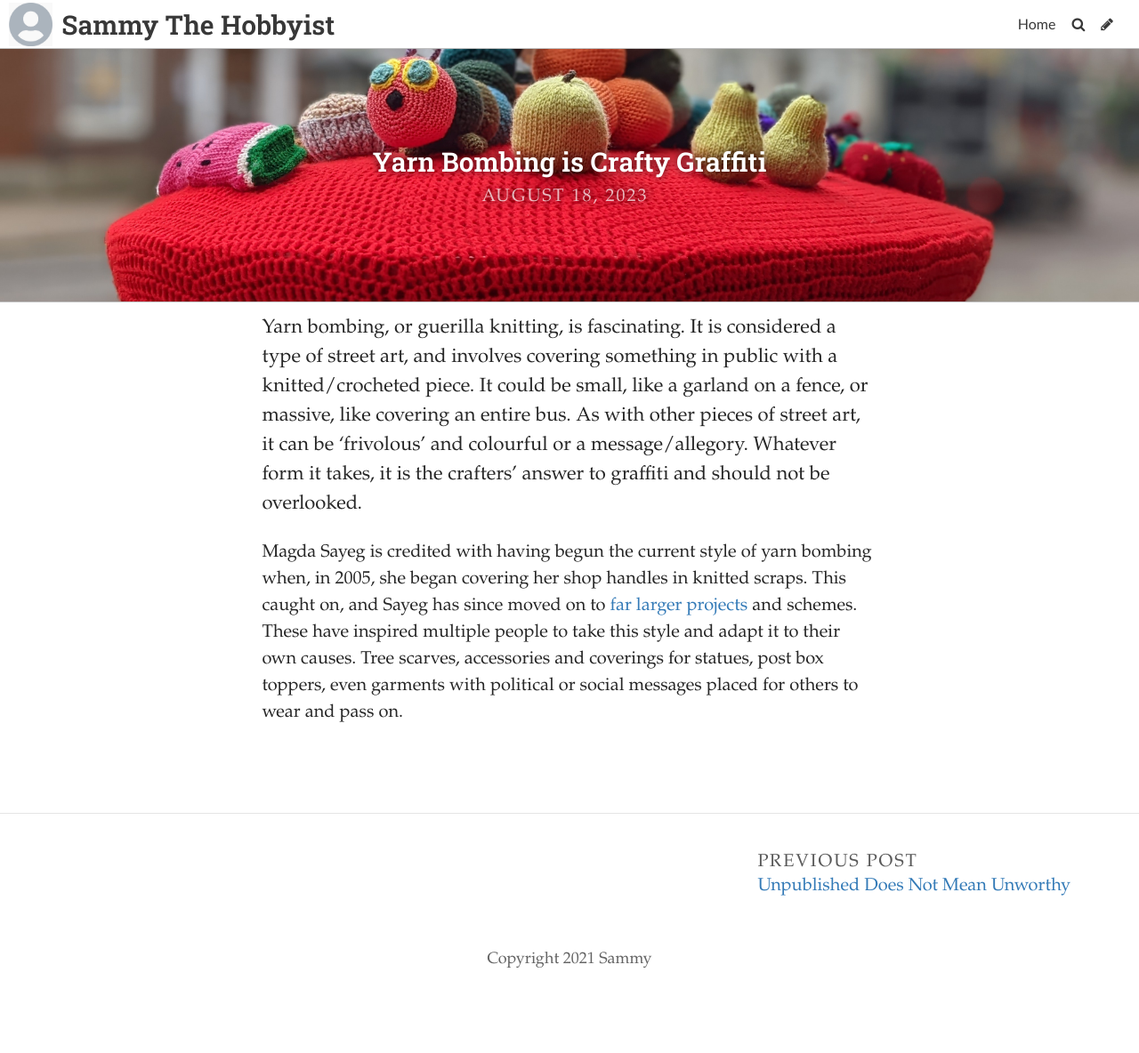
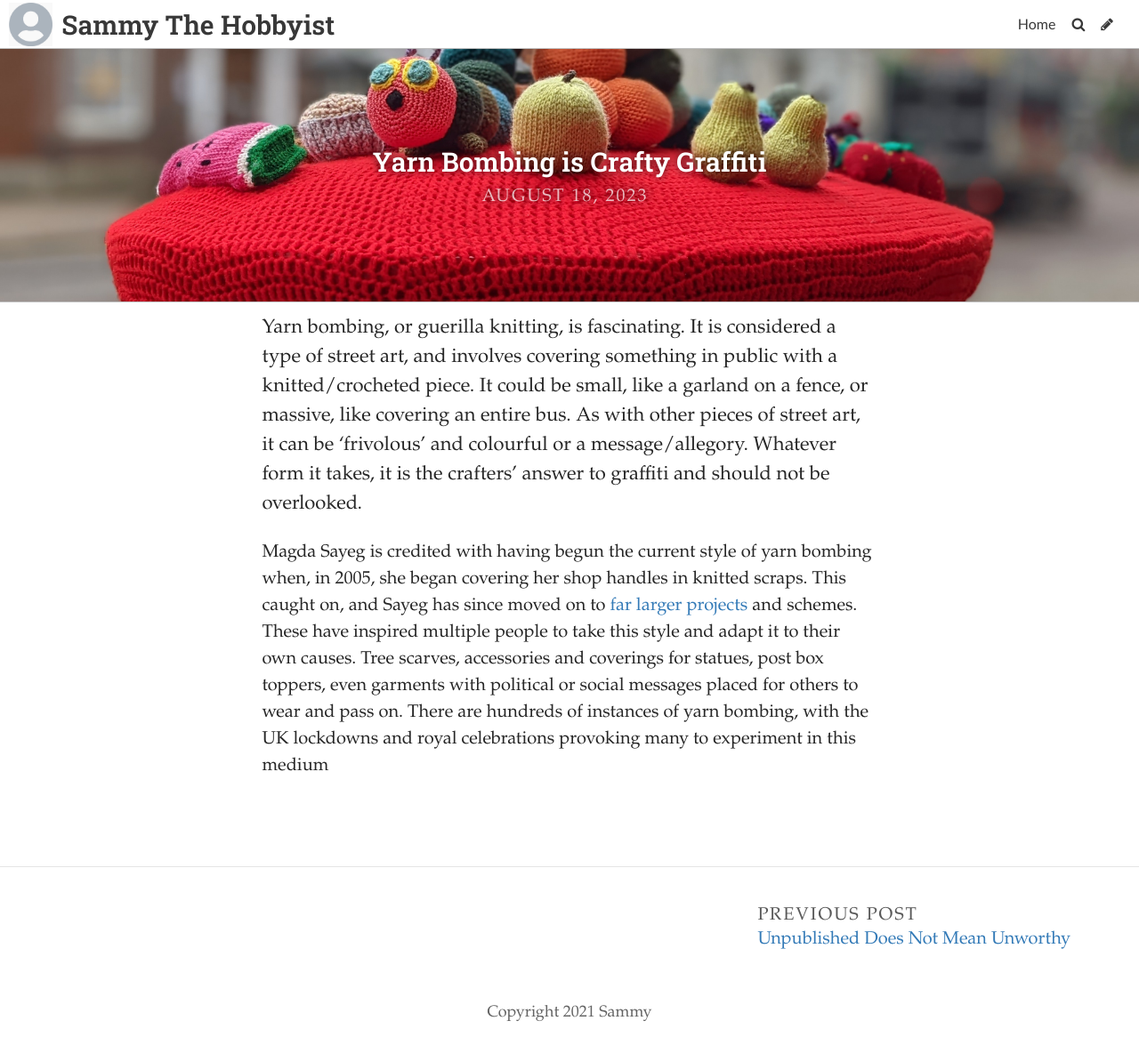
Before and after one commit to SammySpinsAYarn/Blog, a Jekyll site: the page built from _posts/2023-08-12-yarn-bombing-is-crafty-graffiti.md, in a window 1280 px wide. Shown: the whole page at 89% size. Built offline with Jekyll 4.4.1, drawn with Linux system fonts in a browser that asks for light colours; some web fonts are replaced; before the commit the page ends 1124 px from its top, so only the background shows below that.

Commit message:
Update Post “2023-08-12-yarn-bombing-is-crafty-graffiti”

```diff
--- a/_posts/2023-08-12-yarn-bombing-is-crafty-graffiti.md
+++ b/_posts/2023-08-12-yarn-bombing-is-crafty-graffiti.md
@@ -8,4 +8,4 @@
 ---
 Y﻿arn bombing, or guerilla knitting, is fascinating. It is considered a type of street art, and involves covering something in public with a knitted/crocheted piece. It could be small, like a garland on a fence, or massive, like covering an entire bus. As with other pieces of street art, it can be 'frivolous' and colourful or a message/allegory. Whatever form it takes, it is the crafters' answer to graffiti and should not be overlooked.
 
-M﻿agda Sayeg is credited with having begun the current style of yarn bombing when, in 2005, she began covering her shop handles in knitted scraps. This caught on, and Sayeg has since moved on to [far larger projects](https://www.ted.com/talks/magda_sayeg_how_yarn_bombing_grew_into_a_worldwide_movement) and schemes. These have inspired multiple people to take this style and adapt it to their own causes. Tree scarves, accessories and coverings for statues, post box toppers, even garments with political or social messages placed for others to wear and pass on.
+M﻿agda Sayeg is credited with having begun the current style of yarn bombing when, in 2005, she began covering her shop handles in knitted scraps. This caught on, and Sayeg has since moved on to [far larger projects](https://www.ted.com/talks/magda_sayeg_how_yarn_bombing_grew_into_a_worldwide_movement) and schemes. These have inspired multiple people to take this style and adapt it to their own causes. Tree scarves, accessories and coverings for statues, post box toppers, even garments with political or social messages placed for others to wear and pass on.  There are hundreds of instances of yarn bombing, with the UK lockdowns and royal celebrations provoking many to experiment in this medium
```
